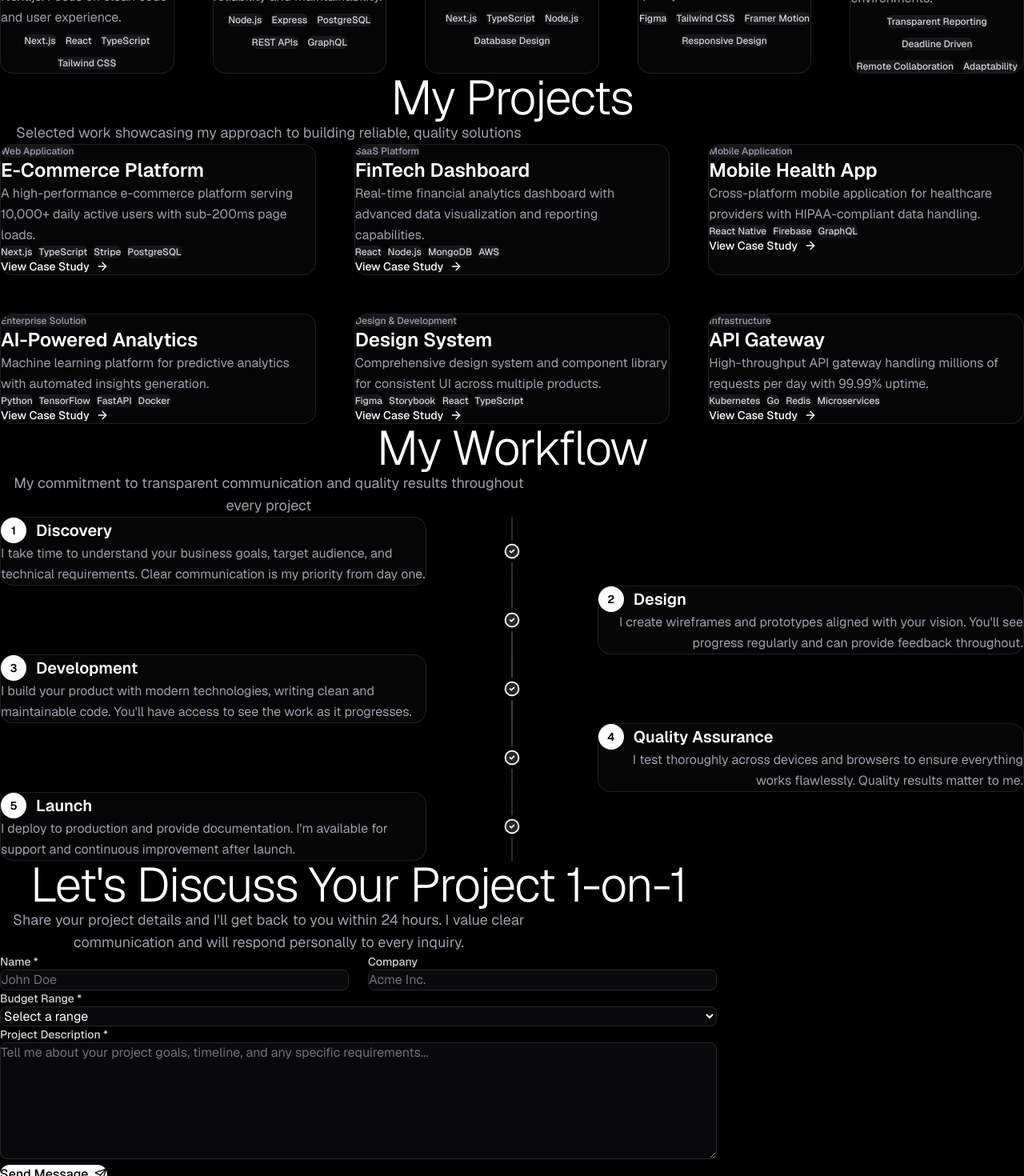
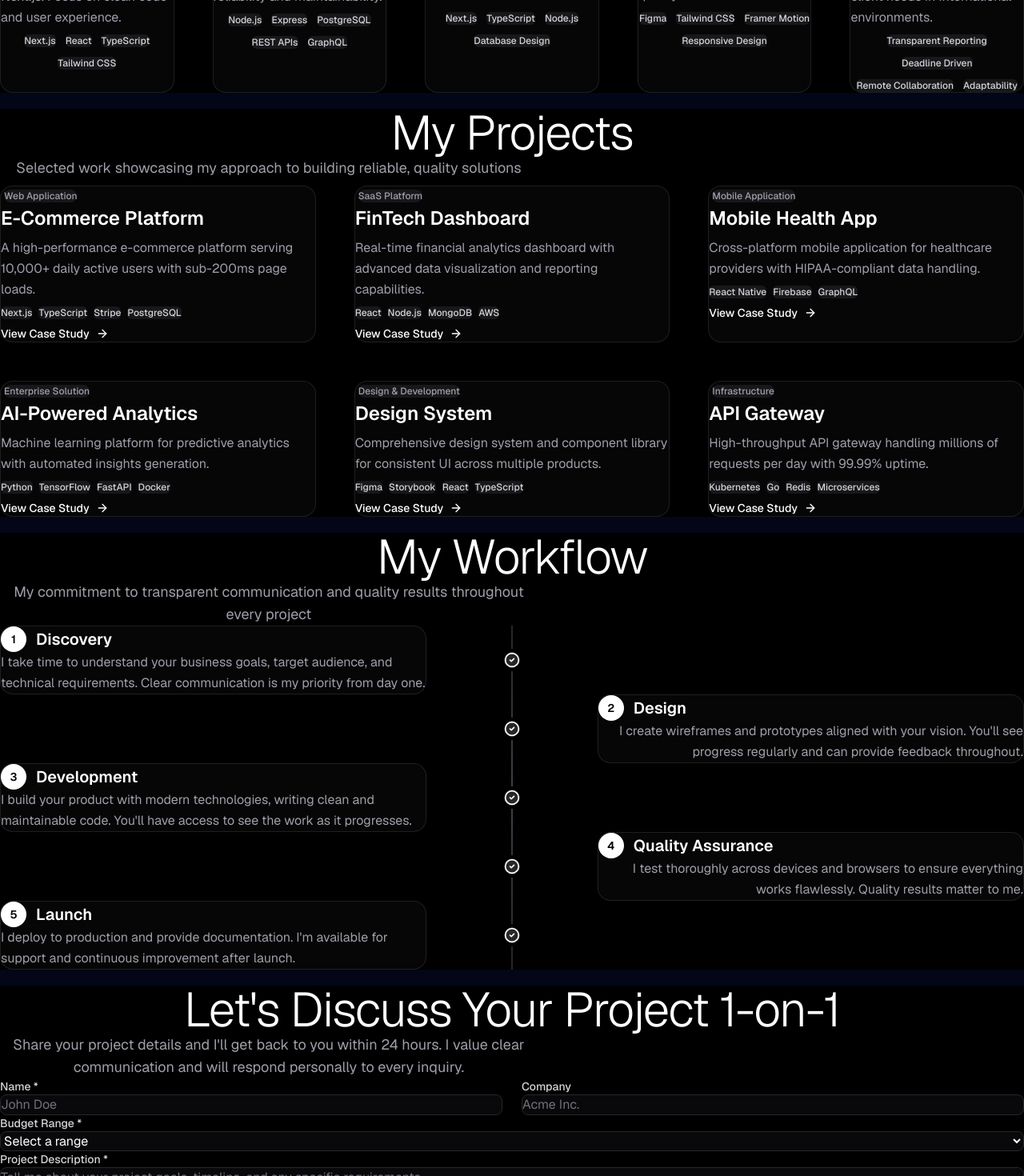
Before and after one commit to bbi88/my-portfolio, a Next.js app: page / in a window 1280 px wide. Shown: the part 1080-2550 px from the top of the page at 80% size. Built offline with nearby package versions, Linux system fonts and the light colour scheme.

Commit message:
Refactor components for improved layout and styling: Adjusted flex properties in Contact and Projects sections, modified button icon rotation in Hero, and updated description field height. Enhanced overall responsiveness and visual consistency across the homepage.

```diff
--- a/src/app/page.tsx
+++ b/src/app/page.tsx
@@ -11,10 +11,13 @@ export default function Home() {
     <main className="min-h-screen">
       <Navigation />
       <Hero />
+      <div className="flex flex-col gap-5">
       <Expertise />
       <Projects />
       <Process />
       <Contact />
+      </div>
+
       <Footer />
     </main>
   );
--- a/src/components/Contact.tsx
+++ b/src/components/Contact.tsx
@@ -35,8 +35,8 @@ export default function Contact() {
   };
 
   return (
-    <section id="contact" className="bg-white dark:bg-black px-4 py-16 sm:px-6 sm:py-20 lg:px-8 lg:py-24">
-      <div className="mx-auto w-full max-w-4xl">
+    <section id="contact" className="bg-white dark:bg-black flex justify-center px-4 py-16 sm:px-6 sm:py-20 lg:px-8 lg:py-24">
+      <div className="mx-auto w-full max-w-screen-2xl">
         <motion.div
           initial={{ opacity: 0, y: 20 }}
           whileInView={{ opacity: 1, y: 0 }}
@@ -134,7 +134,7 @@ export default function Contact() {
               id="description"
               name="description"
               required
-              rows={6}
+              rows={3}
               value={formData.description}
               onChange={handleChange}
               className="w-full rounded-lg border border-slate-300 dark:border-zinc-800 bg-slate-50 dark:bg-zinc-950 px-4 py-3 text-slate-900 dark:text-white placeholder-slate-500 dark:placeholder-zinc-500 transition-colors focus:border-slate-500 dark:focus:border-zinc-700 focus:outline-none focus:ring-1 focus:ring-slate-500 dark:focus:ring-zinc-700"
--- a/src/components/Hero.tsx
+++ b/src/components/Hero.tsx
@@ -78,7 +78,7 @@ export default function Hero() {
                 className="group flex items-center gap-2 rounded-full bg-slate-900 dark:bg-white px-8 py-4 text-base font-medium text-white dark:text-black transition-colors hover:bg-slate-800 dark:hover:bg-zinc-200"
               >
                 Let's Discuss Your Project
-                <ArrowDown className="h-4 w-4 rotate-[-90deg] transition-transform group-hover:translate-x-1" />
+                <ArrowDown className="h-4 w-4 rotate-90 transition-transform group-hover:translate-x-1" />
               </motion.a>
 
               <motion.a
--- a/src/components/Projects.tsx
+++ b/src/components/Projects.tsx
@@ -28,7 +28,7 @@ export default function Projects() {
 
   return (
     <section id="projects" className="flex justify-center bg-white dark:bg-black px-4 py-16 sm:px-6 sm:py-20 lg:px-8 lg:py-24">
-      <div className="mx-auto w-full max-w-7xl">
+      <div className="mx-auto w-full max-w-screen-2xl flex flex-col gap-2">
         <motion.div
           initial={{ opacity: 0, y: 20 }}
           whileInView={{ opacity: 1, y: 0 }}
@@ -58,12 +58,12 @@ export default function Projects() {
                 key={project.id}
                 variants={itemVariants}
                 whileHover={{ y: -4 }}
-                className={`group relative overflow-hidden rounded-2xl border border-slate-200/80 dark:border-white/10 bg-white/70 dark:bg-zinc-950/70 backdrop-blur-md p-6 sm:p-8 lg:p-10 transition-all hover:border-slate-300/90 dark:hover:border-white/20 hover:bg-white/80 dark:hover:bg-zinc-950/80 shadow-sm dark:shadow-none ${
+                className={`group flex flex-col gap-2 relative overflow-hidden rounded-2xl border border-slate-200/80 dark:border-white/10 bg-white/70 dark:bg-zinc-950/70 backdrop-blur-md p-6 sm:p-8 lg:p-10 transition-all hover:border-slate-300/90 dark:hover:border-white/20 hover:bg-white/80 dark:hover:bg-zinc-950/80 shadow-sm dark:shadow-none ${
                   isLarge ? "sm:col-span-2 lg:col-span-1" : ""
                 }`}
               >
-                <div className="mb-4 flex items-center justify-between">
-                  <span className="rounded-full bg-slate-200/80 dark:bg-zinc-900 px-3 py-1 text-xs font-medium text-slate-600 dark:text-zinc-400">
+                <div className="mb-4 flex items-center">
+                  <span className="translate-x-1 translate-y-1 rounded-full bg-slate-200/80 dark:bg-zinc-900 px-3 py-1 text-xs font-medium text-slate-600 dark:text-zinc-400">
                     {project.category}
                   </span>
                 </div>
@@ -95,7 +95,7 @@ export default function Projects() {
                   <ArrowRight className="h-4 w-4 transition-transform group-hover/btn:translate-x-1" />
                 </motion.button>
 
-                <div className="absolute inset-0 -z-10 bg-gradient-to-br from-slate-200/50 dark:from-zinc-900/50 to-transparent opacity-0 transition-opacity group-hover:opacity-100" />
+                <div className="absolute inset-0 -z-10 bg-linear-to-br from-slate-200/50 dark:from-zinc-900/50 to-transparent opacity-0 transition-opacity group-hover:opacity-100" />
               </motion.div>
             );
           })}
--- a/src/constants/index.ts
+++ b/src/constants/index.ts
@@ -55,7 +55,7 @@ export const expertise: Expertise[] = [
     id: "5",
     title: "Communication & Reliability",
     description: "Strong focus on transparent communication, meeting deadlines, and understanding client needs in international environments.",
-    icon: "MessageSquare",
+    icon: "MessagesSquare",
     tech: ["Transparent Reporting", "Deadline Driven", "Remote Collaboration", "Adaptability"],
   },
 ];
```
